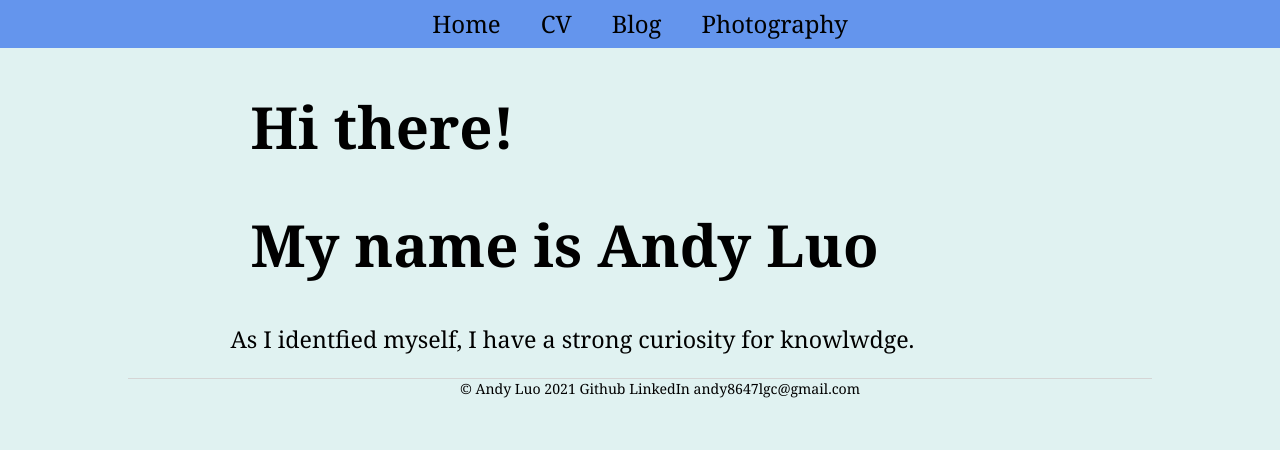
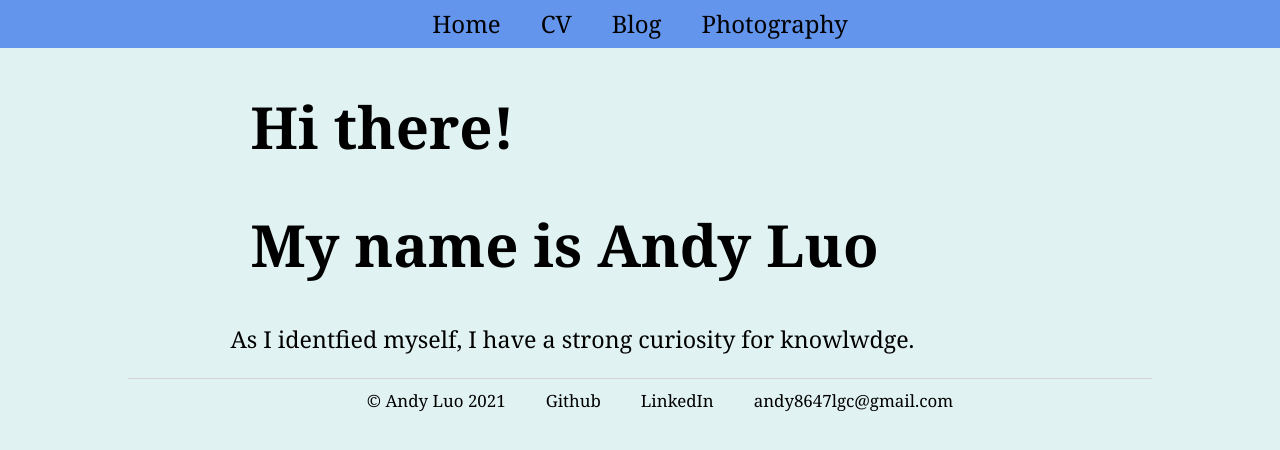
Before and after one commit to Andy8647/Andy8647.github.io, a Jekyll site: the page built from index.html, in a window 1280 px wide. Shown: the top 450 px of the page. Built offline with Jekyll 4.4.1, drawn with Linux system fonts in a browser that asks for light colours.

Commit message:
footer css

```diff
--- a/css/styles.css
+++ b/css/styles.css
@@ -69,11 +69,16 @@ footer a {
 footer ul {
   list-style: none;
   text-align: center;
+  display: flex;
+  justify-content: center;
+  margin-top: 10px;
 }
 
 footer ul li {
   display: inline;
   list-style-type:none;
+  font-size: 120%;
+  margin-inline: 20px;
 }
 
 ul.posts {
```
